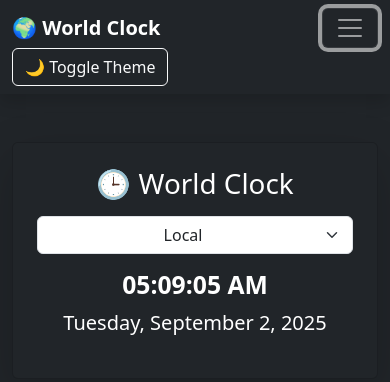
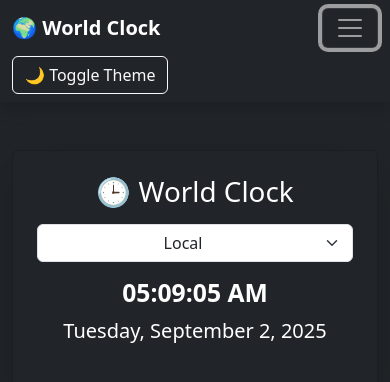
Before and after one commit to varsharrathore/World-Clock, a plain HTML site: page index.html in a window 390 px wide. Both pictures are taken after a click on the button "Toggle navigation". Drawn offline with nearby package versions, Linux system fonts and the light colour scheme.

Commit message:
index.html

```diff
--- a/index.html
+++ b/index.html
@@ -50,16 +50,18 @@
   </head>
   <body class="bg-dark text-white" onload="updateClock()">
     <!-- Navbar -->
-    <nav class="navbar navbar-expand-lg navbar-dark bg-dark shadow">
+        <nav class="navbar navbar-expand-lg navbar-dark bg-dark shadow">
       <div class="container">
         <a class="navbar-brand fw-bold" href="#">🌍 World Clock</a>
-        <button class="navbar-toggler" type="button" data-bs-toggle="collapse" data-bs-target="#navbarNav">
+        <button class="navbar-toggler" type="button" data-bs-toggle="collapse" data-bs-target="#navbarNav" aria-controls="navbarNav" aria-expanded="false" aria-label="Toggle navigation">
           <span class="navbar-toggler-icon"></span>
         </button>
         <div class="collapse navbar-collapse" id="navbarNav">
-          <div class="ms-auto">
-          <button class="btn btn-outline-light" onclick="toggleDarkMode()">🌙 Toggle Theme</button>
-          </div>
+          <ul class="navbar-nav ms-auto">
+            <li class="nav-item">
+          <button class="btn btn-outline-light mt-2 mt-lg-0" onclick="toggleDarkMode()">🌙 Toggle Theme</button>
+         </li>
+        </ul>
         </div>
       </div>
     </nav>
```
